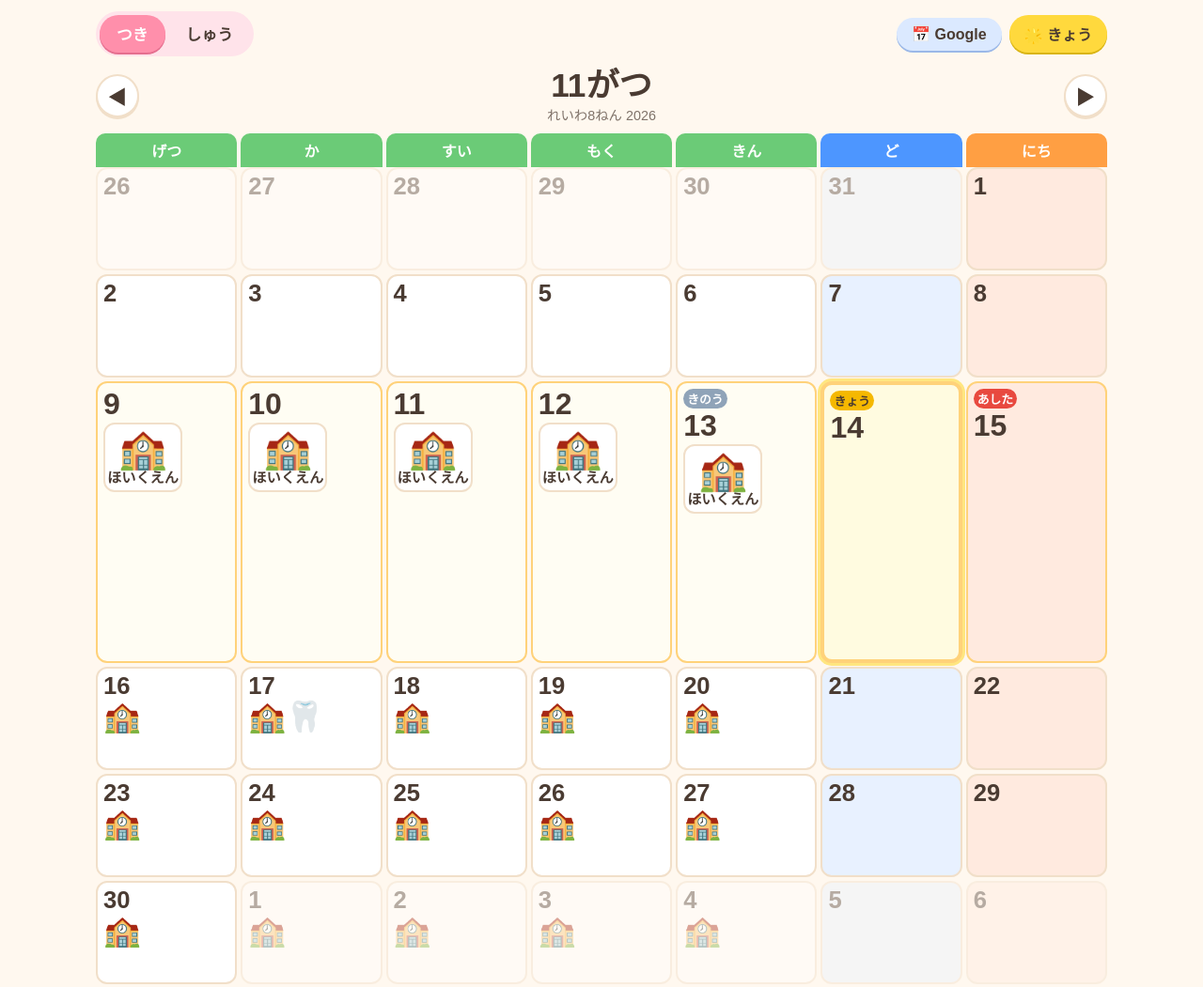
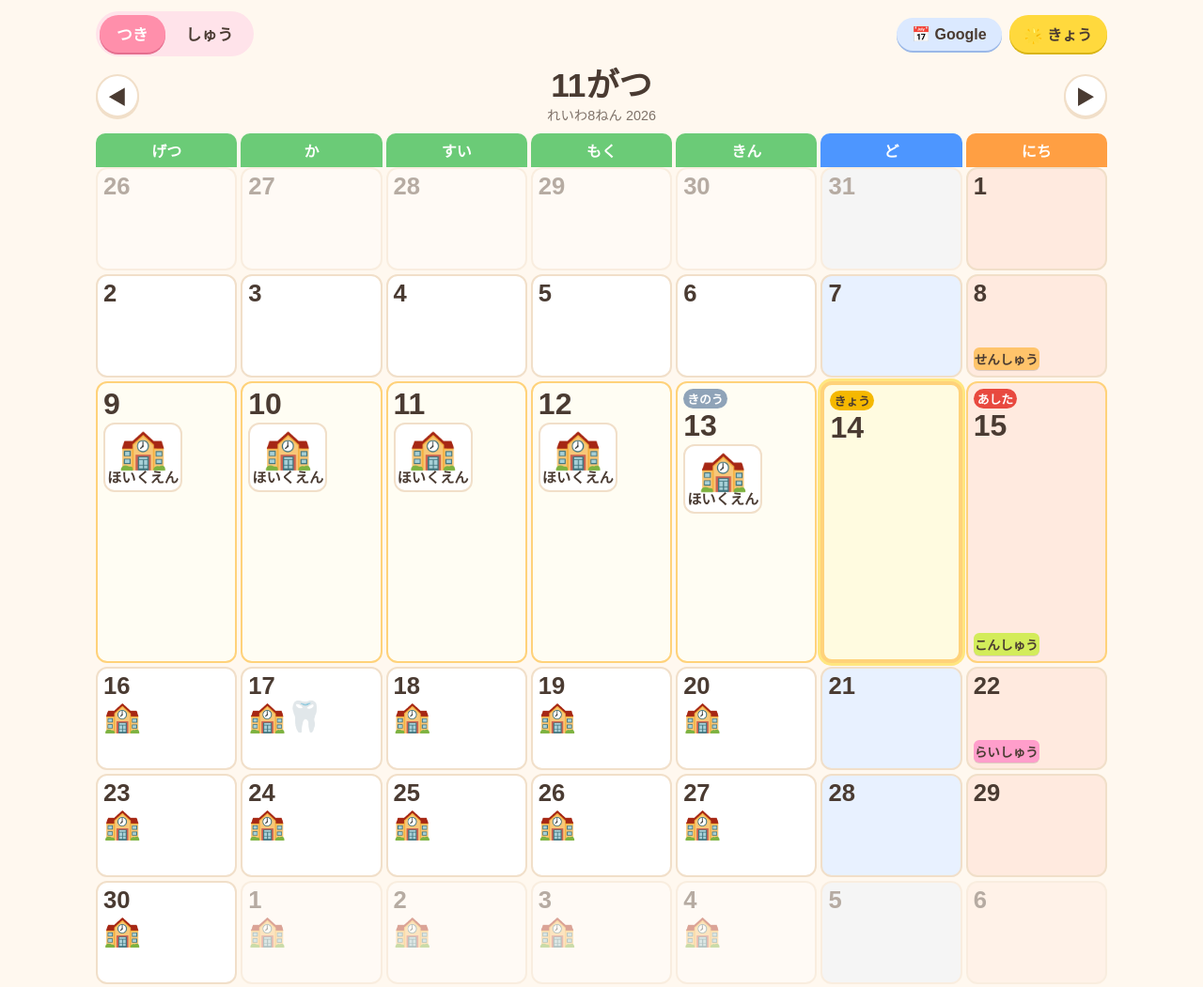
Before and after one commit to hikkohiko-a11y/mitoshi-calendar, a plain HTML site: page index.html in a window 1280 px wide. Shown: the whole page at 94% size. Drawn offline with Linux system fonts and the light colour scheme.

Commit message:
日曜日の欄に せんしゅう/こんしゅう/らいしゅう 札を追加
Co-Authored-By: Claude Sonnet 5.5 <noreply@anthropic.com>

```diff
--- a/index.html
+++ b/index.html
@@ -53,13 +53,18 @@ header{display:flex;align-items:center;gap:8px;flex-wrap:wrap;padding:12px 0 8px
 .tag.today{background:#f5b800;color:#4a3b32}
 .tag.tom{background:#e8493f} .tag.yes{background:#8fa3b8}
 
+/* 日曜日の欄の「せんしゅう・こんしゅう・らいしゅう」札 */
+.wk{margin-top:auto;display:block;text-align:center;white-space:nowrap;font-weight:800;border-radius:6px;padding:2px 1px;
+  font-size:clamp(.42rem,1.9vw,.85rem);color:#4a3b32;box-shadow:0 1px 0 #0002}
+.wk.wl{background:#ffc46b}.wk.wt{background:#d3ec5a}.wk.wn{background:#ff9ecb}
+
 /* スマホ: きのう・きょう・あした */
 .three{display:grid;grid-template-columns:1fr 1.5fr 1fr;gap:6px;margin:4px 0 12px;align-items:stretch}
 .tcard{display:flex;flex-direction:column;align-items:center;gap:4px;background:#fff;border:2px solid var(--line);border-radius:16px;padding:8px 4px;min-height:150px;text-align:center}
 .tcard.today{border:4px solid #f5b800;background:#fffbe0;box-shadow:0 0 0 3px #ffe680}
 .tcard.yes{opacity:.85}
 .tdate{font-weight:800;font-size:1.05rem;line-height:1.15}
-.cell .tag{white-space:nowrap}
+.cell .tag{white-space:nowrap;position:static;align-self:flex-start;font-size:clamp(.5rem,2vw,.8rem);padding:1px 4px}
 .tcard.today .tdate{font-size:1.3rem}
 .tchip{display:flex;flex-direction:column;align-items:center;background:#fff;border:2px solid var(--line);border-radius:12px;padding:4px 2px;width:100%}
 .te{font-size:2.2rem;line-height:1.1}
@@ -231,6 +236,8 @@ function renderMonth(){
   for(const d of days){
     const ds=iso(d),ev=eventsOn(ds),tg=tagFor(ds);
     const inM=d.getMonth()===first.getMonth();
+    const wd=Math.round((weekStart(d)-weekStart(parse(todayStr)))/604800000);
+    const wk=d.getDay()===0&&Math.abs(wd)<=1?[['wl','せんしゅう'],['wt','こんしゅう'],['wn','らいしゅう']][wd+1]:null;
     const big=isWide()&&iso(weekStart(d))===iso(weekStart(parse(todayStr)));
     const shown=big
       ?ev.map(e=>`<span class="bchip"><span class="be">${e.icon}</span><span class="bt">${esc(e.text)}</span>${e.memo?`<span class="bm">${esc(e.memo)}</span>`:''}</span>`).join('')
@@ -238,7 +245,7 @@ function renderMonth(){
     h+=`<button class="cell ${clsFor(d)} ${inM?'':'other'} ${ds===todayStr?'today':''} ${big?'big':''}" data-day="${ds}">
       ${tg?`<span class="tag ${tg[0]}">${tg[1]}</span>`:''}
       <span class="num">${d.getDate()}</span>
-      <span class="${big?'bwrap':'ic'}">${shown}</span>${!big&&ev.length>3?`<span class="more">+${ev.length-3}</span>`:''}</button>`;
+      <span class="${big?'bwrap':'ic'}">${shown}</span>${!big&&ev.length>3?`<span class="more">+${ev.length-3}</span>`:''}${wk?`<span class="wk ${wk[0]}">${wk[1]}</span>`:''}</button>`;
   }
   return h+'</div>';
 }
```
